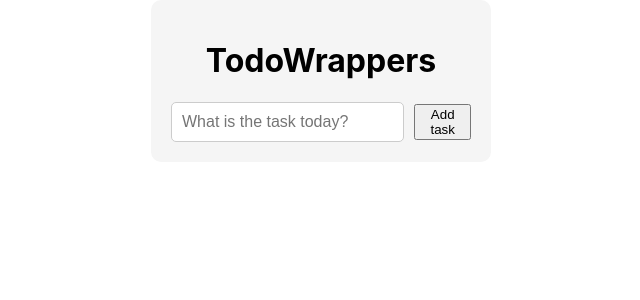
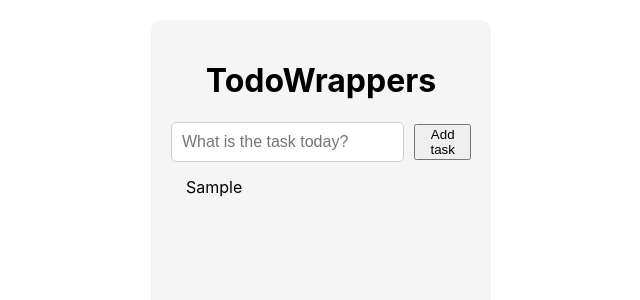
Before and after one commit to Rohan12tr/React-To-do-list, a React (Create React App) app: page / in a window 1280 px wide. Both pictures are taken after typing "Sample" into the empty fields and a click on the button "Add task". Shown: the top 300 px of the page, without its empty margins (319-959 px from the left). Built offline with nearby package versions, Linux system fonts and the light colour scheme.

Commit message:
more changes

```diff
--- a/src/App.css
+++ b/src/App.css
@@ -1,4 +1,5 @@
 .App{
   display: flex;
   justify-content: center;
+  align-items: center;
 }
--- a/src/Components/TodoWrappers.jsx
+++ b/src/Components/TodoWrappers.jsx
@@ -1,26 +1,31 @@
-import React, { useState } from 'react'
-import TodoForm from './TodoForm'
-import "../Css/TodoWrapper.css"
-import { v4 as uvidv4 } from 'uuid';
+import React, { useState } from "react";
+import TodoForm from "./TodoForm";
+import "../Css/TodoWrapper.css";
+import { v4 as uvidv4 } from "uuid";
 
 function TodoWrappers() {
-  const [ todos,setTodos] = useState([]);
+  const [todos, setTodos] = useState([]);
   // add todo
-  const addTodo =(data)=>{
+  const addTodo = (data) => {
     setTodos([
-      ...todos,{id:uvidv4(),task:data,completed:false,isEditing:false}
-    ])
-  }
+      ...todos,{ id: uvidv4(), task: data, completed: false, isEditing: false },
+    ]);
+  };
 
-  console.log("todos",todos)
+  console.log("todos", todos);
   return (
-    <div>
-      <div className="todo-wrapper">
+    <div className="todo-wrapper">
       <h1>TodoWrappers</h1>
       <TodoForm addTodo={addTodo} />
+
+      {/* display todos */}
+      <div className="Todo-list">
+        {todos.map((todo)=>(
+            <div key={todo.id} className="todo-item"> {todo.task} </div>
+          ))}
+      </div>
     </div>
-    </div>
-  )
+  );
 }
 
-export default TodoWrappers
+export default TodoWrappers;
--- a/src/Css/TodoWrapper.css
+++ b/src/Css/TodoWrapper.css
@@ -6,6 +6,9 @@
     margin: 0 auto;
     text-align: center;
     border-radius: 10px;
+    margin-top:20px ;
+    height: 30rem;
+    overflow: auto;
   }
 
   .todo-input {
@@ -21,4 +24,10 @@
     justify-content: center;
     align-items: center;
     column-gap: 10px;
+    margin: 10px 0;
 }
+
+.todo-item {
+  text-align: left;
+  padding: 5px 15px;
+}
```
